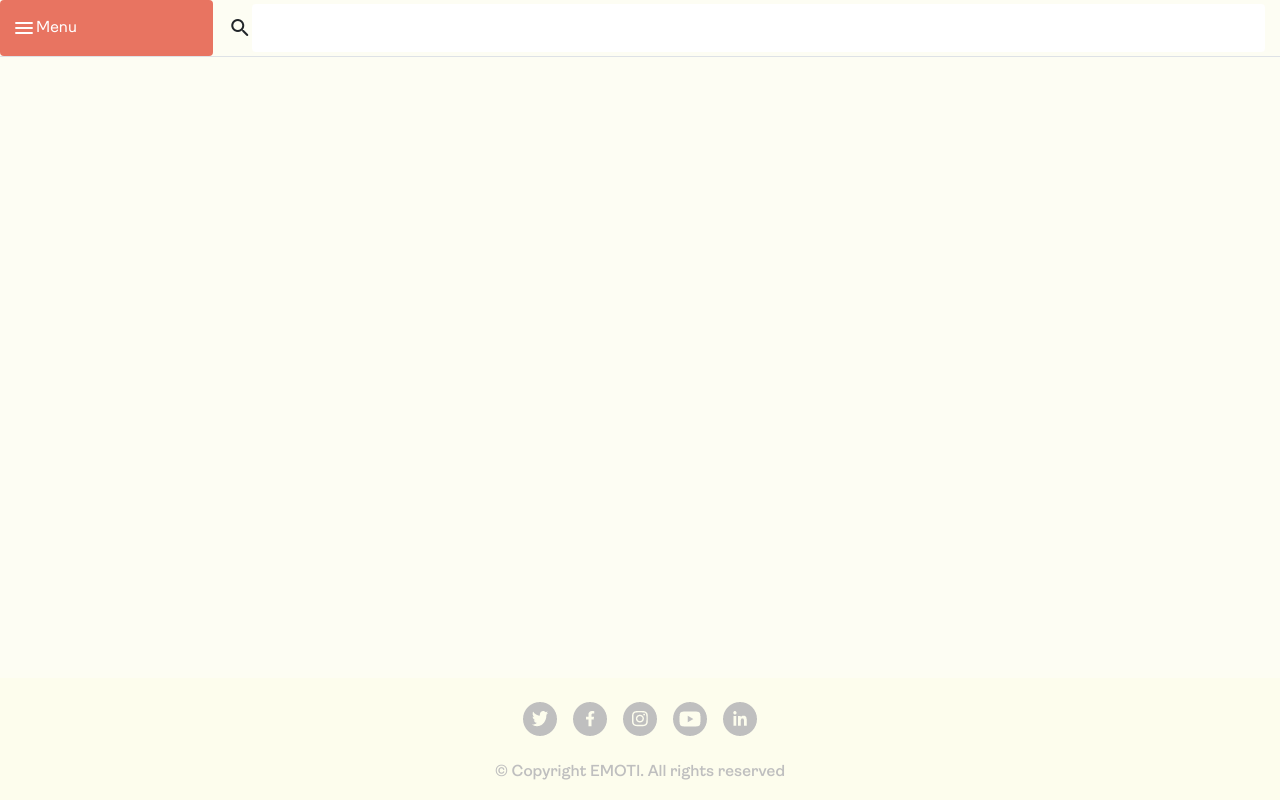
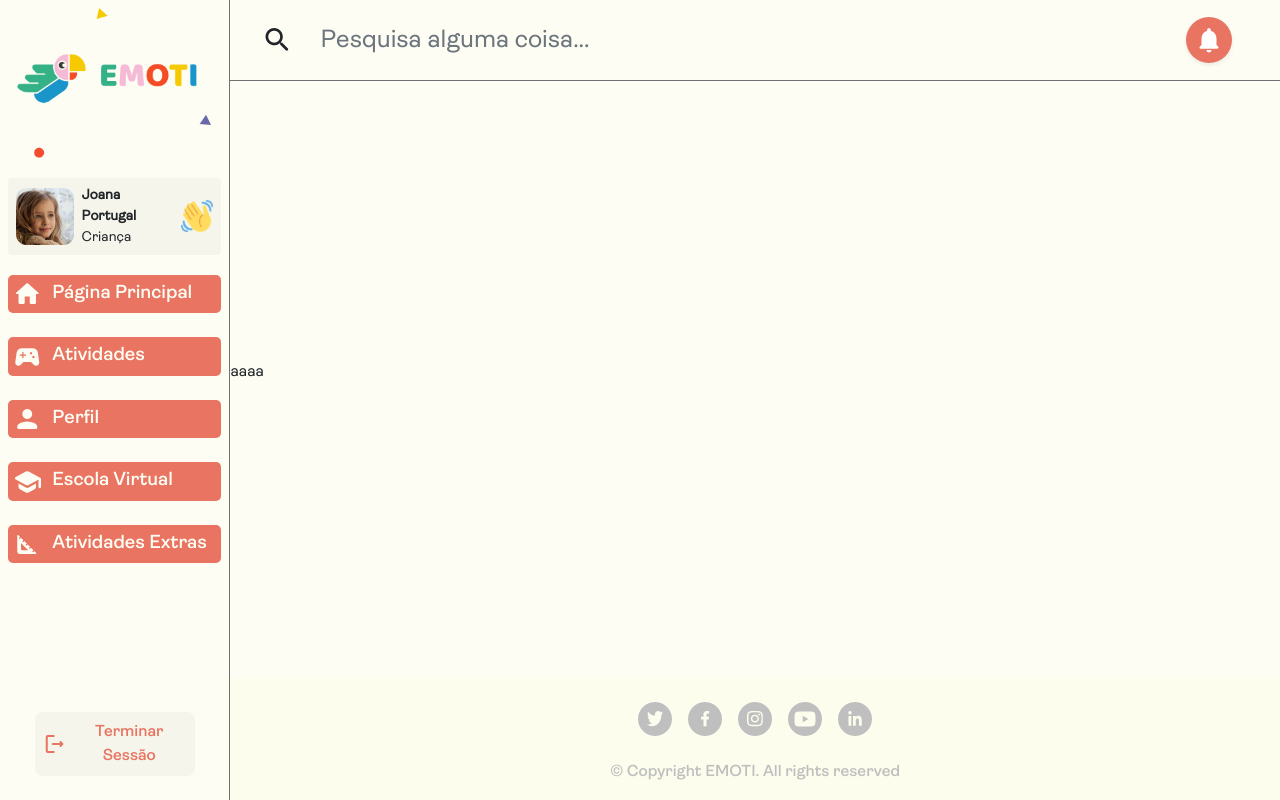
Before and after one commit to joanaportugal/EMOTI_web_v2, a Vue app: page /home in a window 1280 px wide. Built offline with nearby package versions, Linux system fonts and the light colour scheme.

Commit message:
change router

```diff
--- a/src/router/index.js
+++ b/src/router/index.js
@@ -2,7 +2,9 @@ import Vue from 'vue'
 import VueRouter from 'vue-router'
 import LandingView from '../views/LandingView.vue'
 import HomeView from '../views/HomeView.vue'
-import HomeView2 from '../views/HomeView2.vue'
+import ActivitiesView from '../views/ActivitiesView.vue'
+import ActivityView from '../views/ActivityView.vue'
+import ProfileView from '../views/ProfileView.vue'
 
 Vue.use(VueRouter)
 
@@ -24,9 +26,25 @@ const routes = [
     },
   },
   {
-    path: "/home2",
-    name: "home",
-    component: HomeView2,
+    path: "/activities",
+    name: "activities",
+    component: ActivitiesView,
+    meta: {
+      requiresAuth: false,
+    },
+  },
+  {
+    path: "/activities/:id",
+    name: "activity",
+    component: ActivityView,
+    meta: {
+      requiresAuth: false,
+    },
+  },
+  {
+    path: "/profile",
+    name: "profile",
+    component: ProfileView,
     meta: {
       requiresAuth: false,
     },
--- a/src/views/HomeView.vue
+++ b/src/views/HomeView.vue
@@ -1,35 +1,32 @@
 <template>
-  <div class="d-flex flex-column justify-content-between" id="page">
-  <header>
-    <div class="d-flex align-items-center border-bottom">
-    <b-button v-b-toggle.sidebar style="background-color: #e87461;" class="d-flex py-3 col-2 border-0"><span class="material-icons-round">menu</span><span>Menu</span></b-button>
-    <div class="d-flex align-items-center col-10">
-      <span class="material-icons-round">search</span>
-    <b-input class="py-4 border border-0"/>
-    </div>
-    </div>
-    <b-sidebar id="sidebar" title="" shadow>
-      <SideBar />
-    </b-sidebar>
-  </header>
-
-    <AppFooter />
+  <div class="d-flex">
+      <aside>
+        <SideBar />
+      </aside>
+      <main class="d-flex flex-column justify-content-between">
+        <AppSearch />
+        <p>aaaa</p>
+        <AppFooter />
+      </main>
   </div>
 </template>
 
 <script>
 import SideBar from "@/components/SideBar.vue"
 import AppFooter from "@/components/AppFooter.vue"
+import AppSearch from "@/components/AppSearch.vue"
+
 export default {
   name: 'HomeView',
   components: {
-    SideBar, AppFooter
+    SideBar, AppFooter, AppSearch
   }
 }
 </script>
 
 <style>
-#page {
-  height: 100vh;
+aside {
+    width: 18vw;
 }
+
 </style>
--- a/src/views/HomeView2.vue
+++ /dev/null
@@ -1,32 +0,0 @@
-<template>
-  <div class="d-flex">
-      <aside>
-        <SideBar />
-      </aside>
-      <main class="d-flex flex-column justify-content-between">
-        <AppSearch />
-
-        <AppFooter />
-      </main>
-  </div>
-</template>
-
-<script>
-import SideBar from "@/components/SideBar.vue"
-import AppFooter from "@/components/AppFooter.vue"
-import AppSearch from "@/components/AppSearch.vue"
-
-export default {
-  name: 'HomeView',
-  components: {
-    SideBar, AppFooter, AppSearch
-  }
-}
-</script>
-
-<style>
-aside {
-    width: 18vw;
-}
-
-</style>
```
Also changed, not shown: src/views/ActivitiesView.vue (added), src/views/ActivityView.vue (added), src/views/ProfileView.vue (added).
